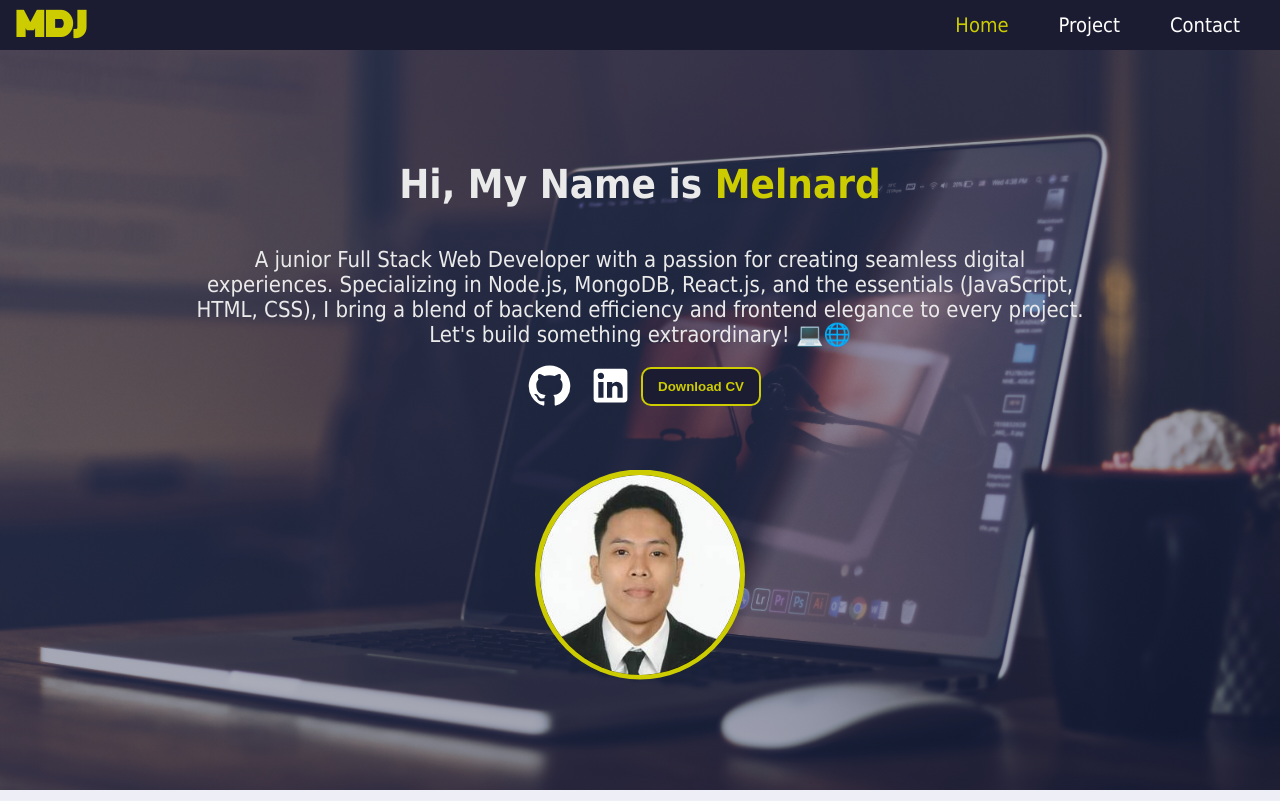
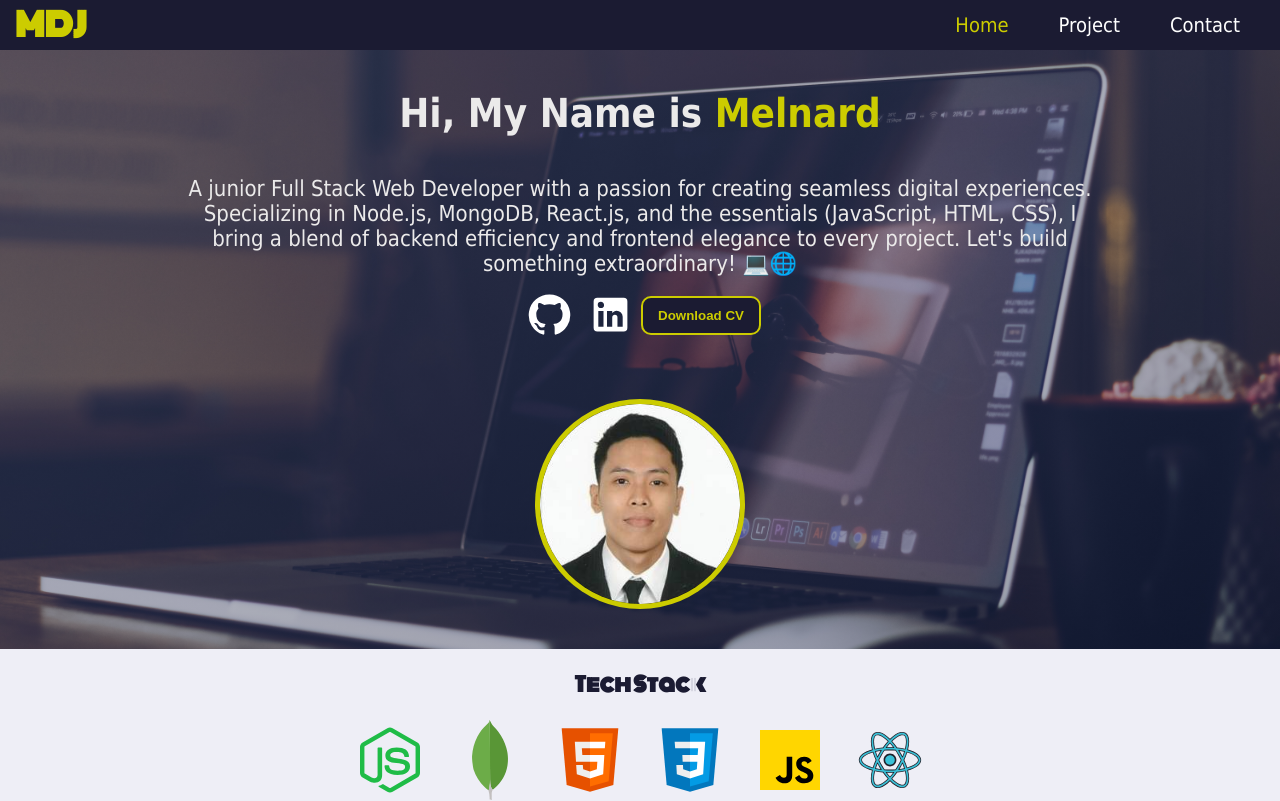
Before and after one commit to mdejesus23/my-portfolio, a React (Create React App) app: page / in a window 1280 px wide. Shown: the top 801 px of the page. Built offline with nearby package versions, Linux system fonts and the light colour scheme.

Commit message:
fixed about layout

```diff
--- a/src/components/ContactForm.module.scss
+++ b/src/components/ContactForm.module.scss
@@ -10,8 +10,9 @@
   background-size: cover;
   background-position: center;
   height: 100%;
-  min-height: 90vh;
-  padding: 1rem;
+  min-height: 100vh;
+  padding: 4rem 1rem;
+
   display: flex;
   flex-direction: column;
   justify-content: center;
--- a/src/components/about.module.scss
+++ b/src/components/about.module.scss
@@ -10,11 +10,11 @@
   // background-color: $primary-color;
   background-size: cover;
   background-position: center;
-  min-height: calc(100vh - 60px);
+  // min-height: calc(100vh - 60px);
   height: 100%;
   display: flex;
   align-items: center;
-  padding: 1.6rem;
+  padding: 4rem 1rem;
   max-width: 1400px;
   margin: 0 auto;
 
--- a/src/index.scss
+++ b/src/index.scss
@@ -21,8 +21,8 @@ body {
 
 main {
   text-align: center;
-  min-height: 80vh;
   padding-top: 50px;
+  min-height: 100vh;
 }
 
 h1 {
```
